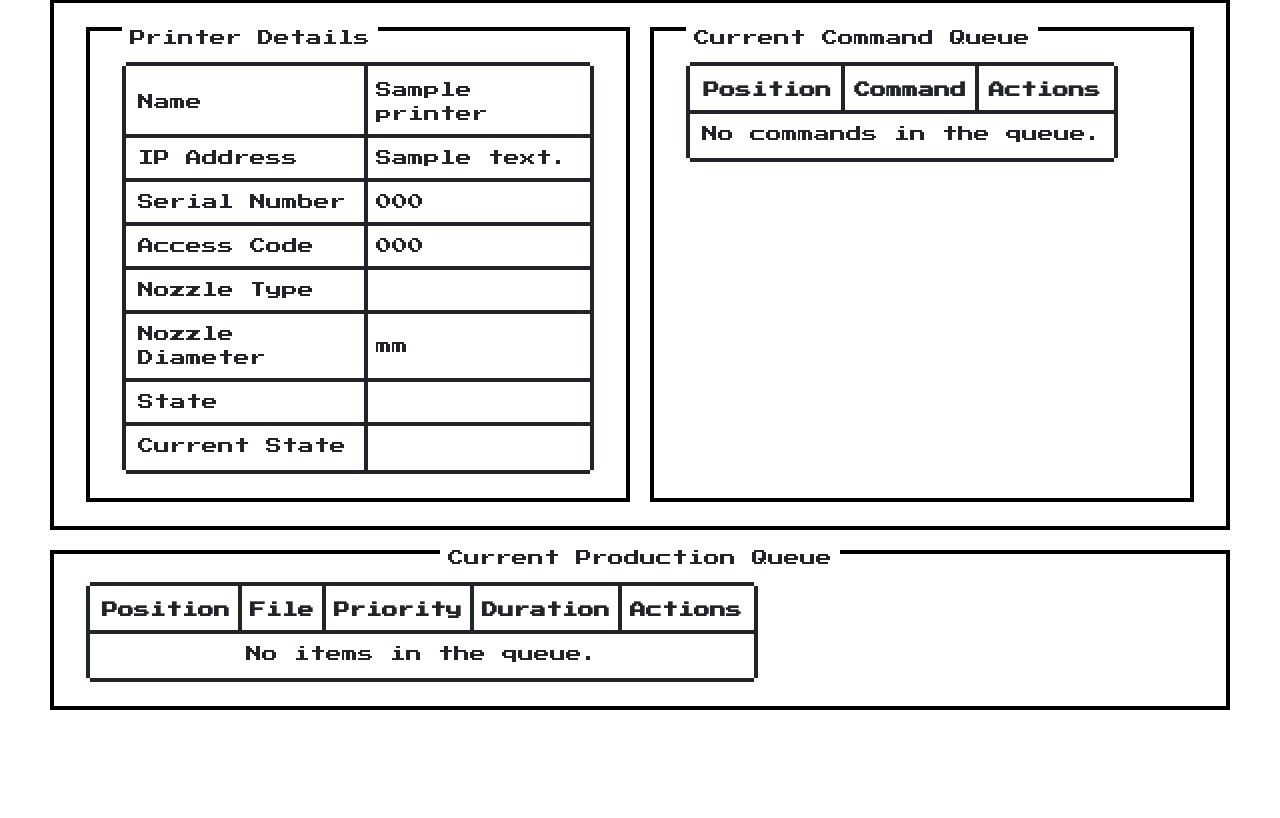
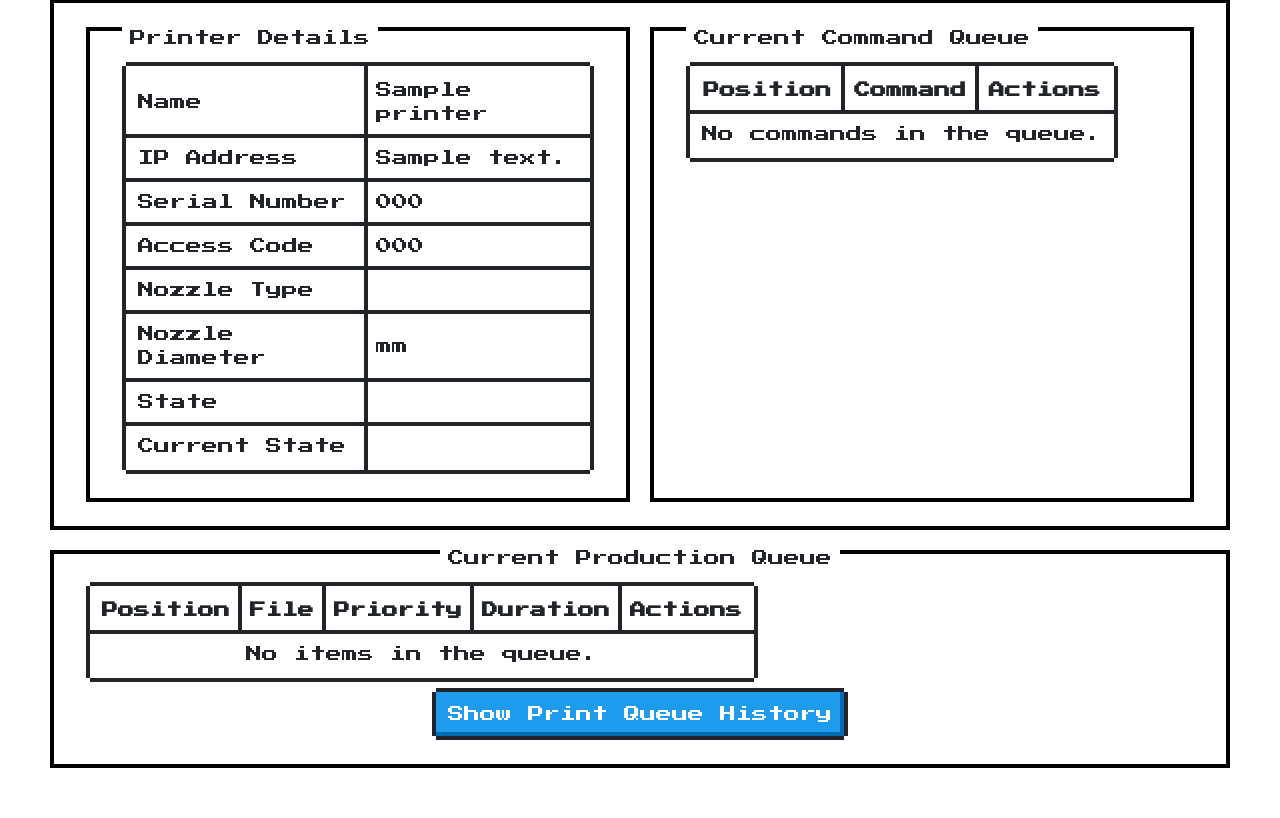
Before and after one commit to emmybearretro/EmmyBearFarms, a Django app: page /printers/000 in a window 1280 px wide. Shown: the part 191-1009 px from the top of the page. Before the commit the page ends 901 px from the top, so only its background shows below. Run offline with Django 5.2, Linux system fonts and the light colour scheme; tables that the repository leaves empty hold one stand-in row (values such as "Sample post"); data that the repository does not hold is empty.

Commit message:
adding history log

```diff
--- a/bambu/urls.py
+++ b/bambu/urls.py
@@ -24,6 +24,7 @@
     path('queue/<str:serial_number>/', views.command_queue_view, name='printer-command-queue'),
     path('printers/<str:serial_number>/send-command/<int:command_id>/', views.send_command_view, name='send_command'),
 path('printers/<str:serial_number>/submitjob/<int:queue_id>/', views.add_to_command_queue, name='add_to_command_queue'),
+    path('printers/<str:serial_number>/history/', views.printer_history_view, name='printer_history'),
 
 
 ]
--- a/bambu/views.py
+++ b/bambu/views.py
@@ -105,6 +105,21 @@
     model = Printer
 
 
+def printer_history_view(request, serial_number):
+    printer = get_object_or_404(Printer, serial_number=serial_number)
+
+    # Fetch only items that have been sent to the printer
+    history_queue = ProductionQueue.objects.filter(
+        printer=printer,
+        sent_to_printer=True
+    ).order_by('-timestamp')  # Order by most recent first
+
+    context = {
+        'printer': printer,
+        'history_queue': history_queue,
+    }
+    return render(request, 'bambu/printer_history.html', context)
+
 class PrinterDetailView(DetailView):
     model = Printer
     template_name = 'bambu/printer_detail.html'  # Adjust this to your template name
@@ -132,13 +147,14 @@
     def get_context_data(self, **kwargs):
         context = super().get_context_data(**kwargs)
 
-        # Add production queue data
+        # Filter production queue to exclude items that have been sent to printer
         context['production_queue'] = ProductionQueue.objects.filter(
             printer=self.object,
             completed=False,
+            sent_to_printer=False  # Add this filter
         ).order_by('priority', 'timestamp')
 
-        # Add command queue data
+        # Command queue remains as is
         context['command_queue'] = PrinterCommand.objects.filter(
             printer=self.object,
             completed=False,
--- a/templates/bambu/printer_detail.html
+++ b/templates/bambu/printer_detail.html
@@ -110,5 +110,11 @@
                 {% endfor %}
             </tbody>
         </table>
+            <!-- Add button to show print queue history -->
+        <div style="margin-top: 10px;">
+            <a href="{% url 'printer_history' serial_number=printer.serial_number %}" class="nes-btn is-primary">
+                Show Print Queue History
+            </a>
+        </div>
     </div>
 {% endblock %}
```
Also changed, not shown: templates/bambu/printer_history.html (added, +31 -0 lines), 1 other file.
